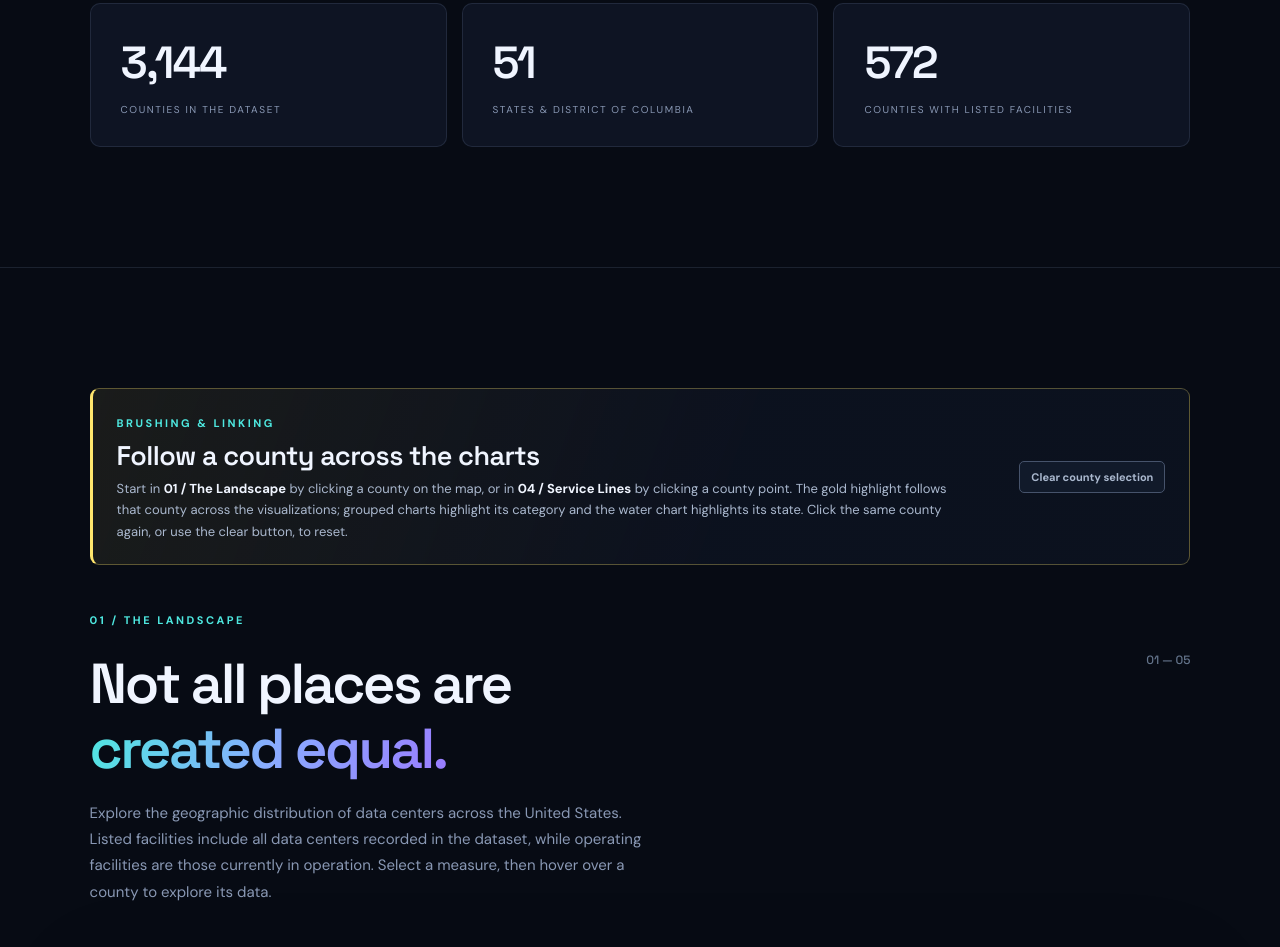
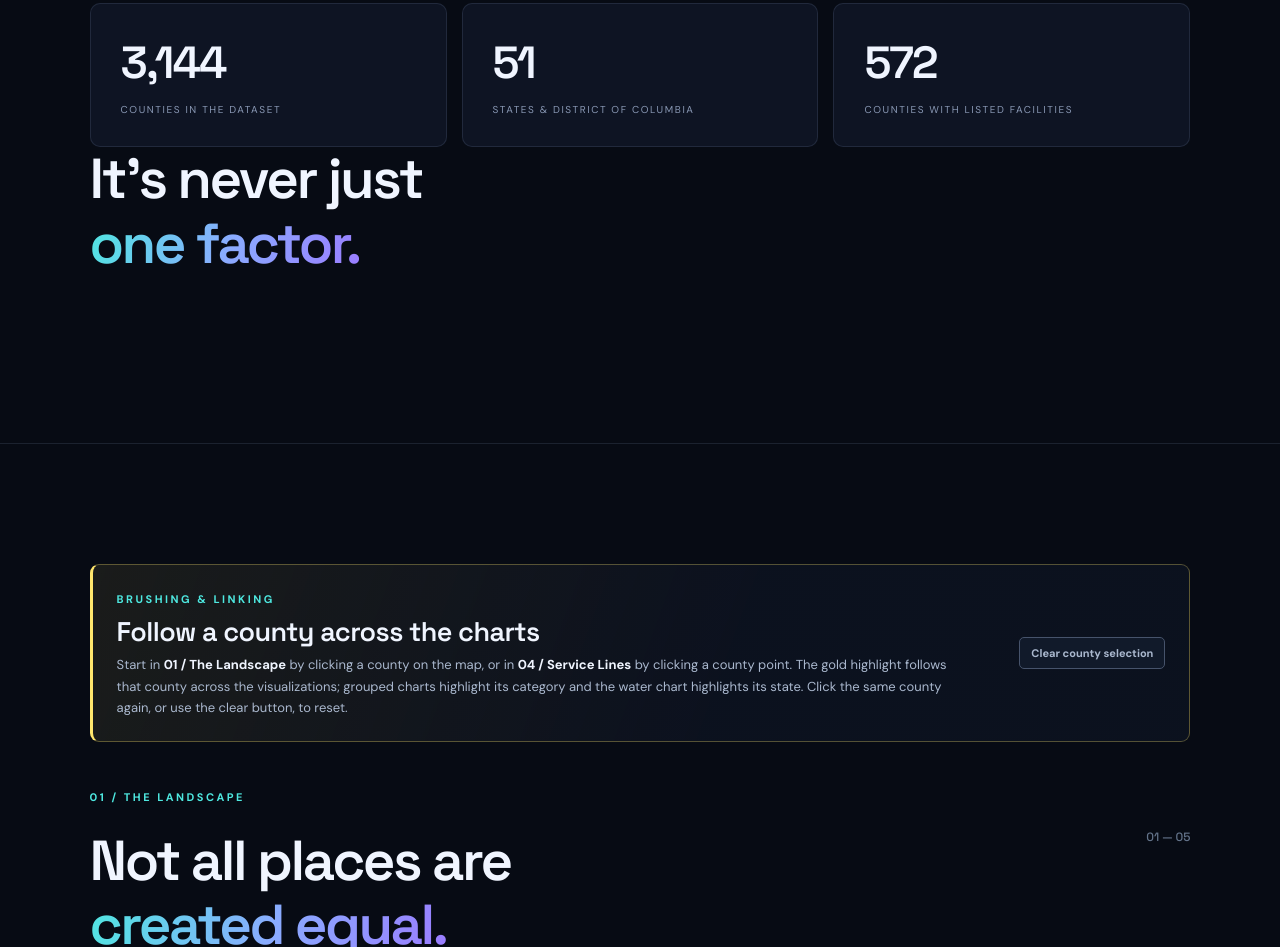
Before and after one commit to shanmathig/datacentered, a plain HTML site: page index.html in a window 1280 px wide. Shown: the part 1257-2204 px from the top of the page. Drawn offline with nearby package versions, Linux system fonts and the light colour scheme; no server answers.

Commit message:
Add overview heading to index.html

```diff
--- a/index.html
+++ b/index.html
@@ -55,6 +55,7 @@
 </div>
         <div class="stat-card"><div class="stat-number">572</div><div class="stat-label">COUNTIES WITH LISTED FACILITIES</div></div>
       </div>
+      <h2 class="overview-heading">It's never just<br /><span class="gradient-text">one factor.</span></h2>
     </section>
 
     <section class="story-section section-wrap" id="geography">
```
